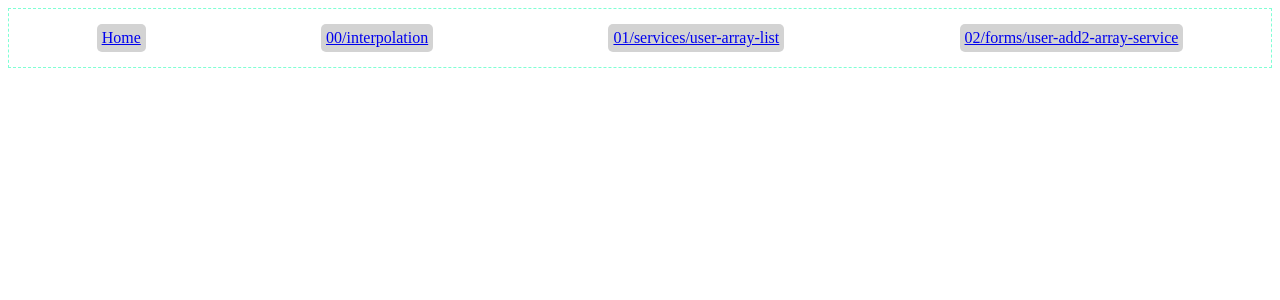
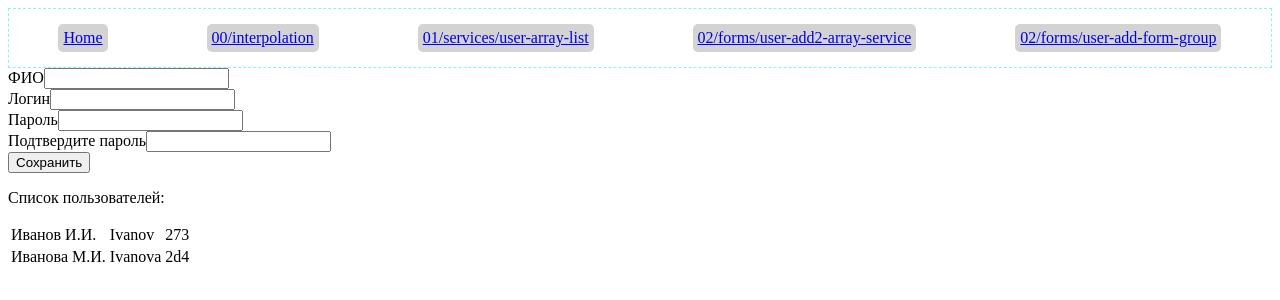
Before and after one commit to ZVanoFD18/angular-sander, an Angular app in the folder angular-sander-00/: page /02/forms/user-add-form-group in a window 1280 px wide. Before the commit this address led to /. Shown: the top 300 px of the page. Built offline with nearby package versions, Linux system fonts and the light colour scheme.

Commit message:
'02\forms\user-add-form-groupe' - сделал заготовку для экспериментов с FormGroup

```diff
--- a/angular-sander-00/src/app/01/services/users-array.service.ts
+++ b/angular-sander-00/src/app/01/services/users-array.service.ts
@@ -49,7 +49,7 @@ export class User {
         for (let i = 0, len = str.length; i < len; i++) {
             result += str[i].charCodeAt(0);
         }
-        result = result.toString(16);
-        return result;
+        let hashResult = result.toString(16);
+        return hashResult;
     }
 }
--- /dev/null
+++ b/angular-sander-00/src/app/02/forms/user-add-form-group/user-add-form-group.component.css
@@ -0,0 +1,3 @@
+label{
+    display: block;
+}
--- /dev/null
+++ b/angular-sander-00/src/app/02/forms/user-add-form-group/user-add-form-group.component.html
@@ -0,0 +1,22 @@
+<form [formGroup]="formAdd" (submit)="onSubmit()">
+  <label for="">
+    <span>ФИО</span>
+    <input formControlName="userName">
+  </label>
+  <label for="">
+    <span>Логин</span>
+    <input formControlName="userLogin">
+  </label>
+  <label for="">
+    <span>Пароль</span>
+    <input formControlName="userPass">
+  </label>
+  <label for="">
+    <span>Подтвердите пароль</span>
+    <input formControlName="userPassConfirm">
+  </label>
+  <div>
+    <button>Сохранить</button>
+  </div>
+</form>
+<app-list></app-list>
--- /dev/null
+++ b/angular-sander-00/src/app/02/forms/user-add-form-group/user-add-form-group.component.ts
@@ -0,0 +1,33 @@
+import {Component, OnInit} from '@angular/core';
+import {FormControl, FormGroup, NgForm, Validators} from "@angular/forms";
+import {UsersArrayService} from "../../../01/services/users-array.service";
+
+@Component({
+    selector: 'app-user-add-form-group',
+    templateUrl: './user-add-form-group.component.html',
+    styleUrls: ['./user-add-form-group.component.css']
+})
+export class UserAddFormGroupComponent implements OnInit {
+    public formAdd: FormGroup;
+
+    constructor(private us: UsersArrayService) {
+        this.formAdd = new FormGroup({
+            userName: new FormControl('', Validators.required),
+            userLogin: new FormControl('', Validators.required),
+            userPass: new FormControl('', Validators.required),
+            userPassConfirm: new FormControl('', Validators.required)
+        });
+    }
+
+    ngOnInit() {
+    }
+
+    onSubmit() {
+        const form = this.formAdd;
+        this.us.add(
+            form.controls.userName.value,
+            form.controls.userLogin.value,
+            form.controls.userPass.value
+        );
+    }
+}
--- a/angular-sander-00/src/app/menu/menu.component.html
+++ b/angular-sander-00/src/app/menu/menu.component.html
@@ -3,4 +3,5 @@
   <a routerLink="/00/interpolation" class="menu-item">00/interpolation</a>
   <a routerLink="01/services/user-array-list" class="menu-item">01/services/user-array-list</a>
   <a routerLink="02/forms/user-add2-array-service" class="menu-item">02/forms/user-add2-array-service</a>
+  <a routerLink="02/forms/user-add-form-group" class="menu-item">02/forms/user-add-form-group</a>
 </div>
```
Also changed, not shown: angular-sander-00/src/app/app.module.ts (+9 -3 lines), angular-sander-00/src/app/readme.txt, 1 other file (tests, documents, lock files or other folders).
